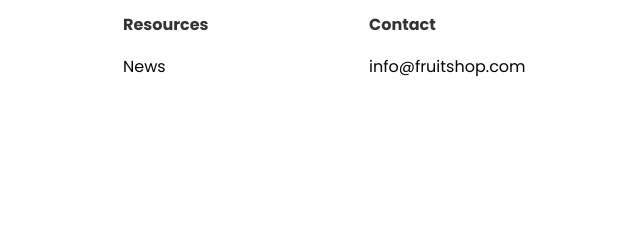
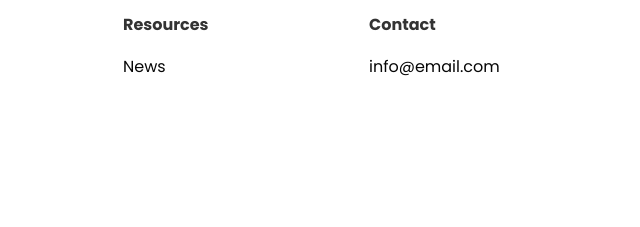
Before and after one commit to JasperTarvainen/WebSite, a plain HTML site: page index.html in a window 1280 px wide. Shown: the part 2908-3135 px from the top of the page, 640-1280 px from the left. Drawn offline with Linux system fonts and the light colour scheme.

Commit message:
bug fixes

```diff
--- a/index.html
+++ b/index.html
@@ -264,7 +264,7 @@
                 <h4>Contact</h4>
                 <ul>
                     <li>
-                       <a href="#">info@fruitshop.com</a>
+                       <a href="#">info@email.com</a>
                     </li>
                 </ul>
             </div>
```
Also changed, not shown: info.html (+1 -1 lines).
